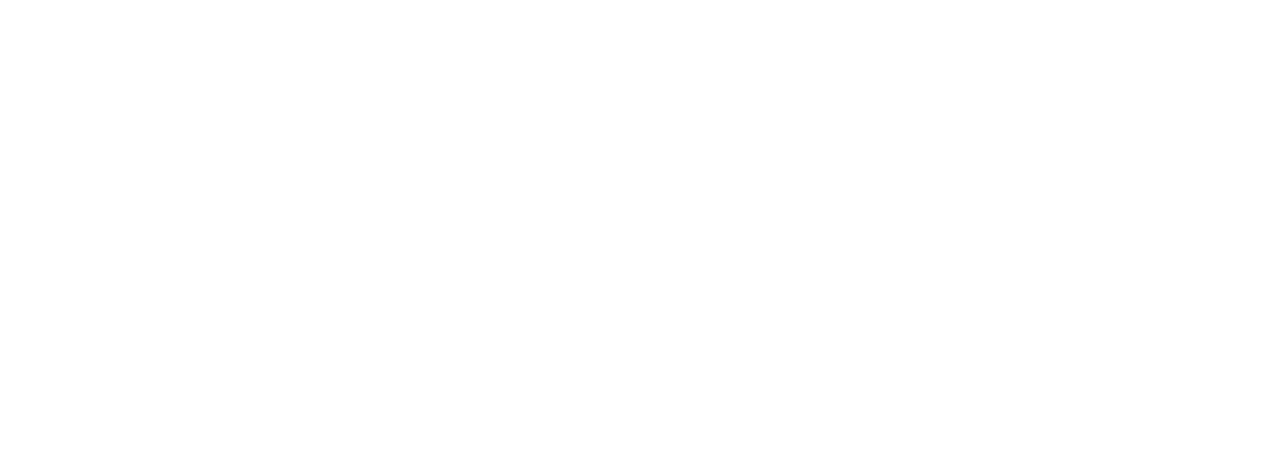
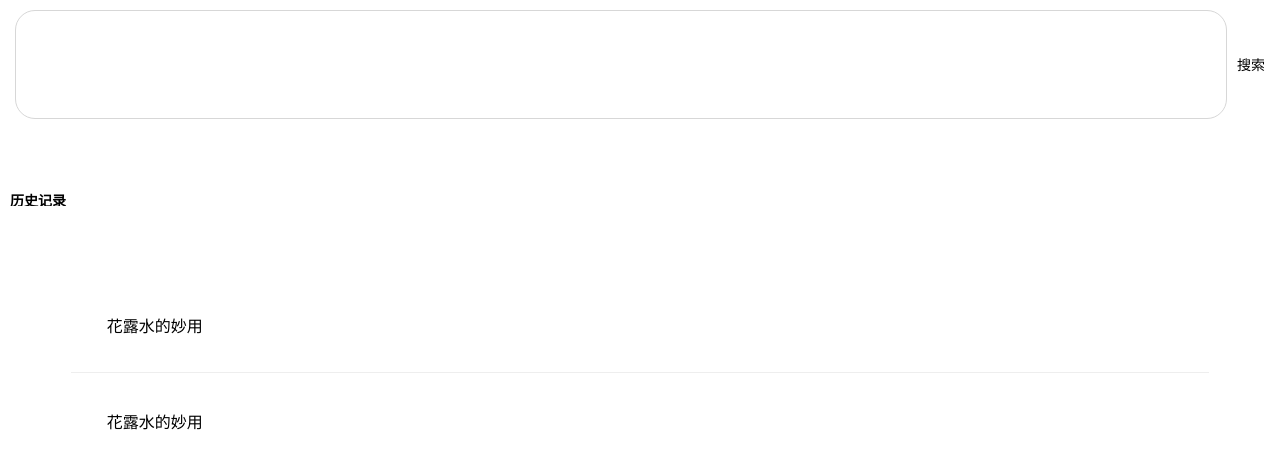
Before and after one commit to lyle0518/news, a Vue app: page /search in a window 1280 px wide. Shown: the top 468 px of the page. Built offline with nearby package versions, Linux system fonts and the light colour scheme; a small style sheet from the web is missing.

Commit message:
'完成栏目管理,完成搜索静态页面'

```diff
--- a/src/components/Nav.vue
+++ b/src/components/Nav.vue
@@ -2,7 +2,7 @@
   <!-- 顶部导航条 -->
   <div class="nav">
     <!-- 给导航栏添加返回上一页功能 -->
-    <span class="iconfont iconjiantou2"></span>
+    <span class="iconfont iconjiantou2" @click="handleBack(back)"></span>
     <strong>{{title}}</strong>
     <router-link to="/">
       <span class="iconfont iconshouye" v-if="showHome==true"></span>
@@ -13,7 +13,13 @@
 
 <script>
 export default {
-  props: ["title", "showHome"]
+  props: ["title", "showHome", "back"],
+  methods: {
+    handleBack(back) {
+      if (!back) return;
+      this.$router.back();
+    }
+  }
 };
 </script>
 
--- a/src/router/index.js
+++ b/src/router/index.js
@@ -56,6 +56,10 @@ const routes = [
     path: "/category",
     component: () => import("@/views/Category"),
   },
+  {
+    path: "/search",
+    component: () => import("@/views/Search"),
+  },
 ];
 
 const router = new VueRouter({
--- a/src/views/Category.vue
+++ b/src/views/Category.vue
@@ -1,10 +1,116 @@
 <template>
-  <div>栏目</div>
+  <div>
+    <Nav title="栏目管理" :back="true"></Nav>
+    <div class="list">
+      <p>点击删除以下频道</p>
+      <div class="listUp">
+        <span
+          v-for="(item,index) in arrTop"
+          :key="index"
+          @click="handleDel(item,index)"
+          :class="item.name==='头条'||item.name==='关注'?'active':''"
+        >{{item.name}}</span>
+      </div>
+      <p>点击添加以下频道</p>
+      <div class="listDom">
+        <span
+          v-for="(item,index) in arrDom"
+          :key="index"
+          @click="handleAdd(item,index)"
+        >{{item.name}}</span>
+      </div>
+    </div>
+  </div>
 </template>
 
 <script>
-export default {};
+import Nav from "@/components/Nav";
+export default {
+  data() {
+    return {
+      arrTop: [],
+      arrDom: [],
+      categories: ""
+    };
+  },
+  components: {
+    Nav
+  },
+  methods: {
+    handleDel(item, index) {
+      if (["关注", "头条"].includes(item.name)) return;
+      this.arrTop.splice(index, 1);
+      // console.log(item.is_top);
+      item.is_top = 0;
+      this.arrDom.push(item);
+      // console.log(item.is_top);
+
+      // this.arrTop = [...this.arrTop];
+      // this.arrDom = [...this.arrDom];
+    },
+    handleAdd(item, index) {
+      this.arrDom.splice(index, 1);
+      item.is_top = 1;
+      console.log(item.is_top);
+
+      this.arrTop.push(item);
+      // this.arrTop = [...this.arrTop];
+      // this.arrDom = [...this.arrDom];
+    }
+  },
+  updated() {
+    this.categories = [
+      ...this.arrTop,
+      ...this.arrDom,
+      this.categories[this.categories.length - 1]
+    ];
+    console.log(this.categories);
+
+    localStorage.setItem("categories", JSON.stringify(this.categories));
+  },
+  mounted() {
+    this.categories = JSON.parse(localStorage.getItem("categories"));
+    this.arrTop = this.categories.filter(v => {
+      return v.is_top === 1;
+    });
+    this.arrDom = this.categories.filter(v => {
+      return v.is_top === 0;
+      console.log("arrTop", this.arrTop);
+      console.log("arrDom", this.arrDom);
+    });
+  }
+};
 </script>
 
-<style>
+<style scoped lang='less'>
+.list {
+  padding: 20/360 * 100vw;
+  p {
+    margin-bottom: 10/360 * 100vw;
+  }
+  .listUp {
+    display: flex;
+    flex-wrap: wrap;
+    margin-bottom: 10px;
+    span {
+      padding: 5px 10px;
+      font-size: 18px;
+      border: 1px solid #d9d9d9;
+      margin: 12px;
+    }
+  }
+  .listDom {
+    display: flex;
+    flex-wrap: wrap;
+    span {
+      padding: 5px 10px;
+      font-size: 18px;
+      border: 1px solid #d9d9d9;
+      margin: 12px;
+    }
+  }
+}
+.active {
+  background-color: #f0f0f0;
+}
 </style>
--- a/src/views/Index.vue
+++ b/src/views/Index.vue
@@ -2,7 +2,7 @@
   <div>
     <div class="nav">
       <span class="iconfont iconnew"></span>
-      <router-link to="#" class="search">
+      <router-link to="/search" class="search">
         <span class="iconfont iconsearch"></span>
         <i>搜索新闻</i>
       </router-link>
--- /dev/null
+++ b/src/views/Search.vue
@@ -0,0 +1,139 @@
+<template>
+  <div class="box">
+    <div class="nav">
+      <span class="iconfont iconjiantou2"></span>
+      <input type="text" />
+      <span class="searchBtn">搜索</span>
+      <span class="iconfont iconsearch"></span>
+    </div>
+    <div class="history">
+      <p>历史记录</p>
+      <span>美女</span>
+      <span>美女111</span>
+    </div>
+    <div class="hotSearch">
+      <p>热门搜索</p>
+      <ul class="list">
+        <li>
+          <a href="#">办公室小野否认解散</a>
+          <a href="#">月季如何嫁接</a>
+        </li>
+        <li>
+          <a href="#">办公室小野否认解散</a>
+          <a href="#">月季如何嫁接</a>
+        </li>
+        <li>
+          <a href="#">办公室小野否认解散</a>
+          <a href="#">月季如何嫁接</a>
+        </li>
+      </ul>
+    </div>
+    <div class="result-layer">
+      <div class="result-item">
+        <p>花露水的妙用</p>
+        <span class="iconfont iconjiantou1"></span>
+      </div>
+      <div class="result-item">
+        <p>花露水的妙用</p>
+        <span class="iconfont iconjiantou1"></span>
+      </div>
+      <div class="result-item">
+        <p>花露水的妙用</p>
+        <span class="iconfont iconjiantou1"></span>
+      </div>
+      <div class="result-item">
+        <p>花露水的妙用</p>
+        <span class="iconfont iconjiantou1"></span>
+      </div>
+    </div>
+  </div>
+</template>
+
+<script>
+export default {};
+</script>
+
+<style lang='less' scoped>
+.box {
+  padding: 10px;
+  box-sizing: border-box;
+  position: relative;
+  .nav {
+    position: relative;
+    display: flex;
+    justify-content: space-between;
+    align-items: center;
+    font-size: 14px;
+    margin-bottom: 20/360 * 100vw;
+    .iconsearch {
+      position: absolute;
+      left: 35px;
+    }
+
+    input {
+      flex: 1;
+      height: 30/360 * 100vw;
+      border: 1px solid #d7d7d7;
+      border-radius: 20px;
+      margin: 0 5px;
+      padding-left: 36px;
+    }
+    .searchBtn {
+      margin: 0 5px;
+    }
+  }
+  .history {
+    border-bottom: 1px solid #eee;
+    padding-bottom: 10px;
+    p {
+      font-size: 14px;
+      font-weight: 700;
+      margin-bottom: 10px;
+    }
+    span {
+      font-size: 12px;
+      margin-right: 30px;
+    }
+  }
+  .hotSearch {
+    p {
+      font-size: 14px;
+      font-weight: 700;
+      margin-top: 20/360 * 100vw;
+    }
+    .list {
+      li {
+        margin-top: 8/360 * 100vw;
+        a {
+          font-size: 12px;
+          margin-right: 50/360 * 100vw;
+        }
+      }
+    }
+  }
+  .result-layer {
+    position: absolute;
+    top: 58/360 * 100vw;
+    bottom: 0;
+    left: 0;
+    width: 100%;
+    overflow-y: auto;
+    padding: 20/360 * 100vw;
+    background-color: #fff;
+    box-sizing: border-box;
+    .result-item {
+      padding: 10/360 * 100vw;
+      display: flex;
+      justify-content: space-between;
+      border-bottom: 1px solid #eee;
+
+      p {
+        flex: 1;
+        overflow: hidden;
+        text-overflow: ellipsis;
+        white-space: nowrap;
+      }
+    }
+  }
+}
+</style>
```
